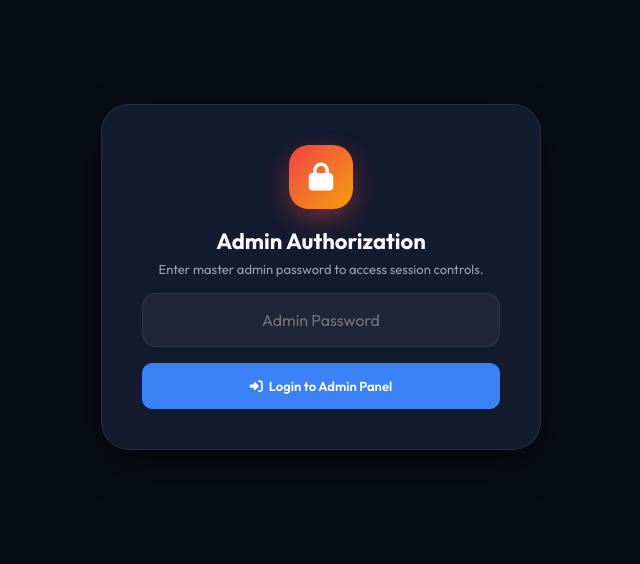
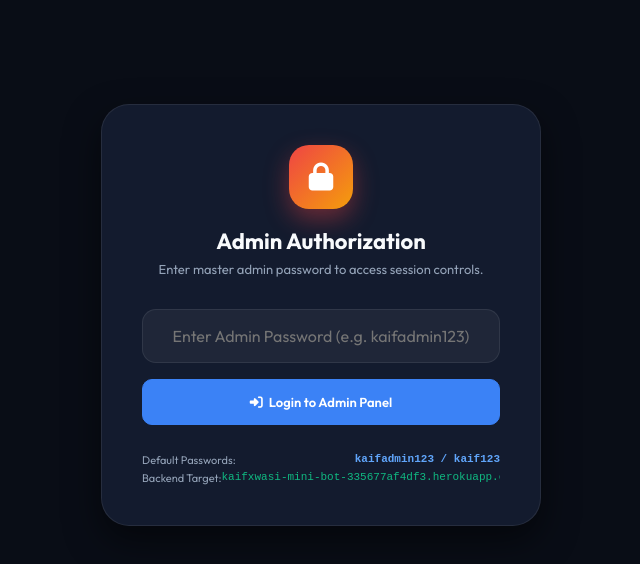
Before and after one commit to KaifxChaudhary-dev/KaifxWasi-Frontend, a website: page admin.html in a window 1280 px wide. Shown: the whole page, without its empty margins (319-959 px from the left). Drawn offline with Linux system fonts and the light colour scheme.

Commit message:
fix(admin): display default password hints and improve login error handling

```diff
--- a/admin.html
+++ b/admin.html
@@ -313,11 +313,24 @@
     <div id="loginScreen" class="login-box">
         <div class="login-icon"><i class="fa-solid fa-lock"></i></div>
         <h2 style="font-size: 22px; margin-bottom: 6px;">Admin Authorization</h2>
-        <p style="font-size: 13px; color: var(--text-secondary);">Enter master admin password to access session controls.</p>
-        <input type="password" id="adminPasswordInput" class="login-input" placeholder="Admin Password" onkeypress="if(event.key==='Enter') loginAdmin()" />
-        <button class="btn btn-primary" style="width: 100%; padding: 14px; justify-content: center;" onclick="loginAdmin()">
+        <p style="font-size: 13px; color: var(--text-secondary); margin-bottom: 16px;">Enter master admin password to access session controls.</p>
+
+        <input type="password" id="adminPasswordInput" class="login-input" placeholder="Enter Admin Password (e.g. kaifadmin123)" onkeypress="if(event.key==='Enter') loginAdmin()" />
+
+        <button id="loginBtn" class="btn btn-primary" style="width: 100%; padding: 14px; justify-content: center; margin-bottom: 16px;" onclick="loginAdmin()">
             <i class="fa-solid fa-right-to-bracket"></i> Login to Admin Panel
         </button>
+
+        <div style="font-size: 11px; color: var(--text-secondary); border-top: 1px solid var(--border-glass); padding-top: 12px; text-align: left;">
+            <div style="display: flex; justify-content: space-between; margin-bottom: 4px;">
+                <span>Default Passwords:</span>
+                <strong style="color: #60a5fa; font-family: monospace;">kaifadmin123 / kaif123</strong>
+            </div>
+            <div style="display: flex; justify-content: space-between; overflow: hidden; text-overflow: ellipsis; white-space: nowrap;">
+                <span>Backend Target:</span>
+                <span id="loginTargetBackend" style="color: #10b981; font-family: monospace;">Connecting...</span>
+            </div>
+        </div>
     </div>
 
     <!-- Admin Control Panel View -->
@@ -633,8 +646,6 @@
                 const data = await res.json();
                 if (data.success) {
                     alert(`✅ Created user session ${newSessionId}.\nPairing Code: ${data.pairingCode || 'Generating...'}`);
-                if (data.success) {
-                    alert(`✅ Created user session ${newSessionId}.\nPairing Code: ${data.pairingCode || 'Generating...'}`);
                     fetchAdminSessions();
                 } else {
                     alert('Error: ' + data.error);
@@ -646,6 +657,17 @@
 
         function closeModal() {
             document.getElementById('sessionModal').style.display = 'none';
+        }
+
+        // Initialize Target Backend Label on Login Screen
+        const targetBackend = localStorage.getItem('kaif_backend_url') || HEROKU_BACKEND;
+        const targetEl = document.getElementById('loginTargetBackend');
+        if (targetEl) {
+            try {
+                targetEl.innerText = new URL(targetBackend).hostname;
+            } catch (e) {
+                targetEl.innerText = targetBackend;
+            }
         }
 
         if (adminKey) {
```
